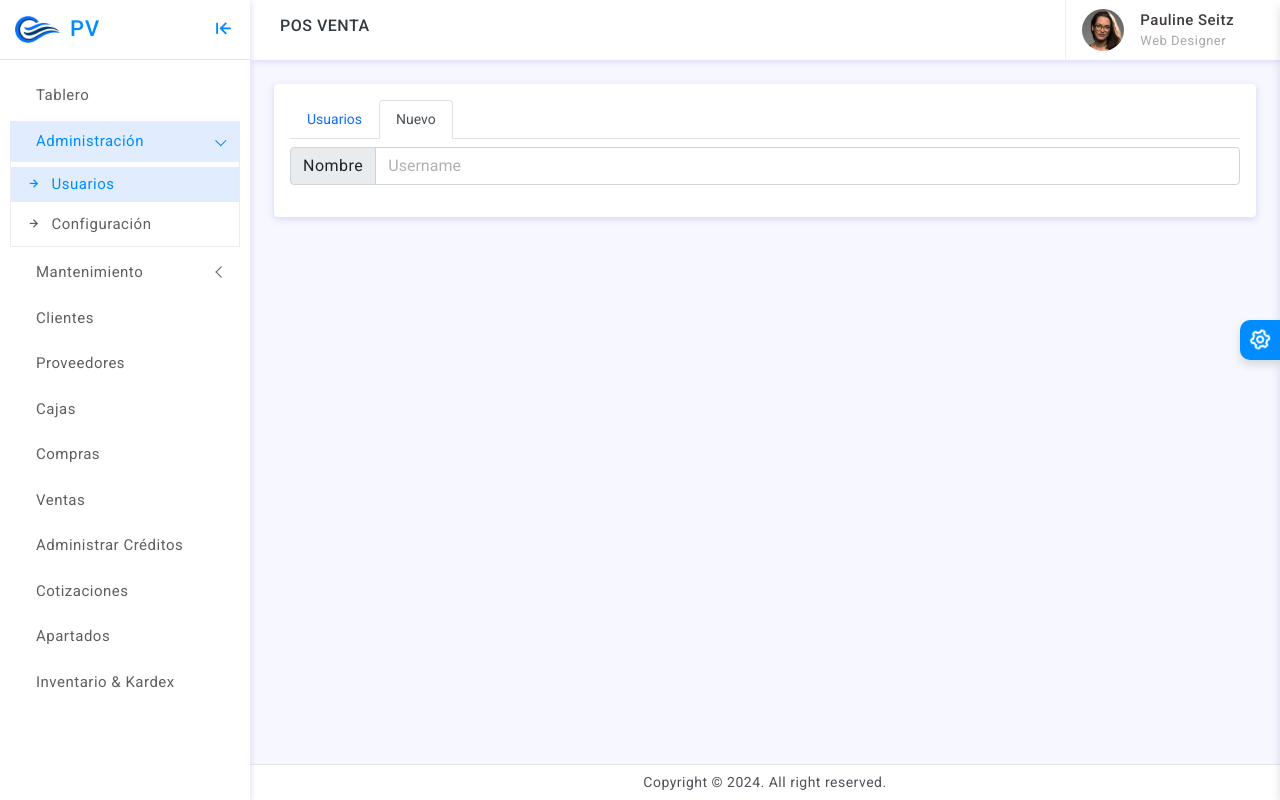
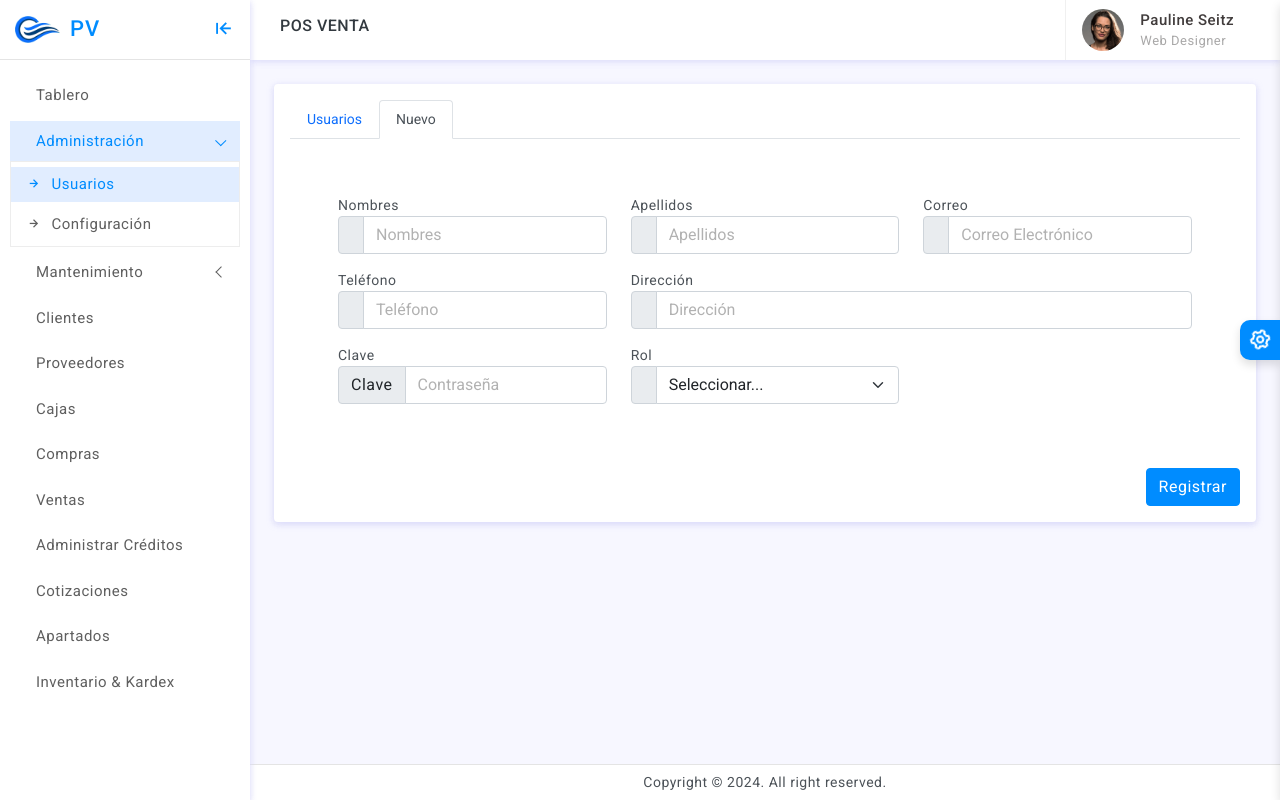
Before and after one commit to ralanya/pos_venta, a PHP site: page /pos_venta/usuarios in a window 1280 px wide, after a click on "Nuevo". Run offline with PHP 8.4, Linux system fonts and the light colour scheme; some libraries are stand-ins or nearby versions.

Commit message:
formulario usuario parte 1

```diff
--- a/views/usuarios/index.php
+++ b/views/usuarios/index.php
@@ -32,9 +32,63 @@
                 </table>
             </div>
             <div class="tab-pane fade mt-2" id="nuevo" role="tabpanel" aria-labelledby="nuevo-tab">
-                <div class="input-group mb-3">
-                    <span class="input-group-text" id="basic-addon1">Nombre</span>
-                    <input type="text" class="form-control" placeholder="Username" aria-label="Username" aria-describedby="basic-addon1">
+                <div class="row p-5">
+                    <div class="col-lg-4 col-sm-6">
+                        <label>Nombres</label>
+                        <div class="input-group mb-3">
+                            <span class="input-group-text"><i class="fas fa-list"></i></span>
+                            <input type="text" class="form-control" placeholder="Nombres">
+                        </div>
+                    </div>
+                    <div class="col-lg-4 col-sm-6">
+                        <label>Apellidos</label>
+                        <div class="input-group mb-3">
+                            <span class="input-group-text"><i class="fas fa-list-alt"></i></span>
+                            <input type="text" class="form-control" placeholder="Apellidos">
+                        </div>
+                    </div>
+                    <div class="col-lg-4 col-sm-6">
+                        <label>Correo</label>
+                        <div class="input-group mb-3">
+                            <span class="input-group-text"><i class="fas fa-envelope"></i></span>
+                            <input type="email" class="form-control" placeholder="Correo Electrónico">
+                        </div>
+                    </div>
+                    <div class="col-lg-4 col-sm-6">
+                        <label>Teléfono</label>
+                        <div class="input-group mb-3">
+                            <span class="input-group-text"><i class="fas fa-phone"></i></span>
+                            <input type="number" class="form-control" placeholder="Teléfono">
+                        </div>
+                    </div>
+                    <div class="col-lg-8 col-sm-6">
+                        <label>Dirección</label>
+                        <div class="input-group mb-3">
+                            <span class="input-group-text"><i class="fas fa-home"></i></span>
+                            <input type="text" class="form-control" placeholder="Dirección">
+                        </div>
+                    </div>
+                    <div class="col-lg-4 col-sm-6">
+                        <label>Clave</label>
+                        <div class="input-group mb-3">
+                            <span class="input-group-text"><i class="fas fa-lock"></i>Clave</span>
+                            <input type="password" class="form-control" placeholder="Contraseña">
+                        </div>
+                    </div>
+                    <div class="col-lg-4 col-sm-6">
+                        <label>Rol</label>
+                        <div class="input-group mb-3">
+                            <label class="input-group-text" for="inputGroupSelect01"><i class="fas fa-id-card"></i></label>
+                            <select class="form-select" id="inputGroupSelect01">
+                                <option selected>Seleccionar...</option>
+                                <option value="1">ADMINISTRADOR</option>
+                                <option value="2">VENDEDOR</option>
+                            </select>
+                        </div>
+                    </div>
+                </div>
+                <div class="text-end">
+                    <button class="btn btn-primary" type="button">Registrar</button>
                 </div>
             </div>
         </div>
```
